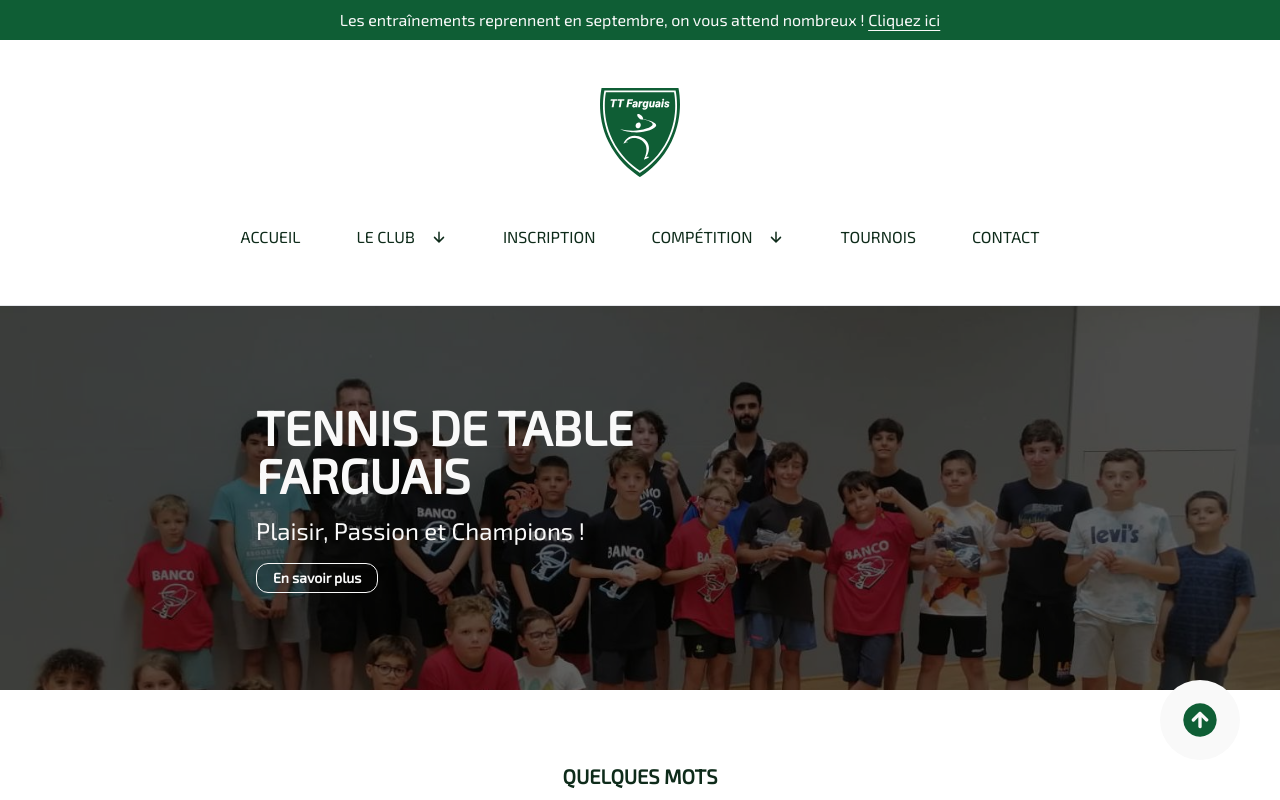
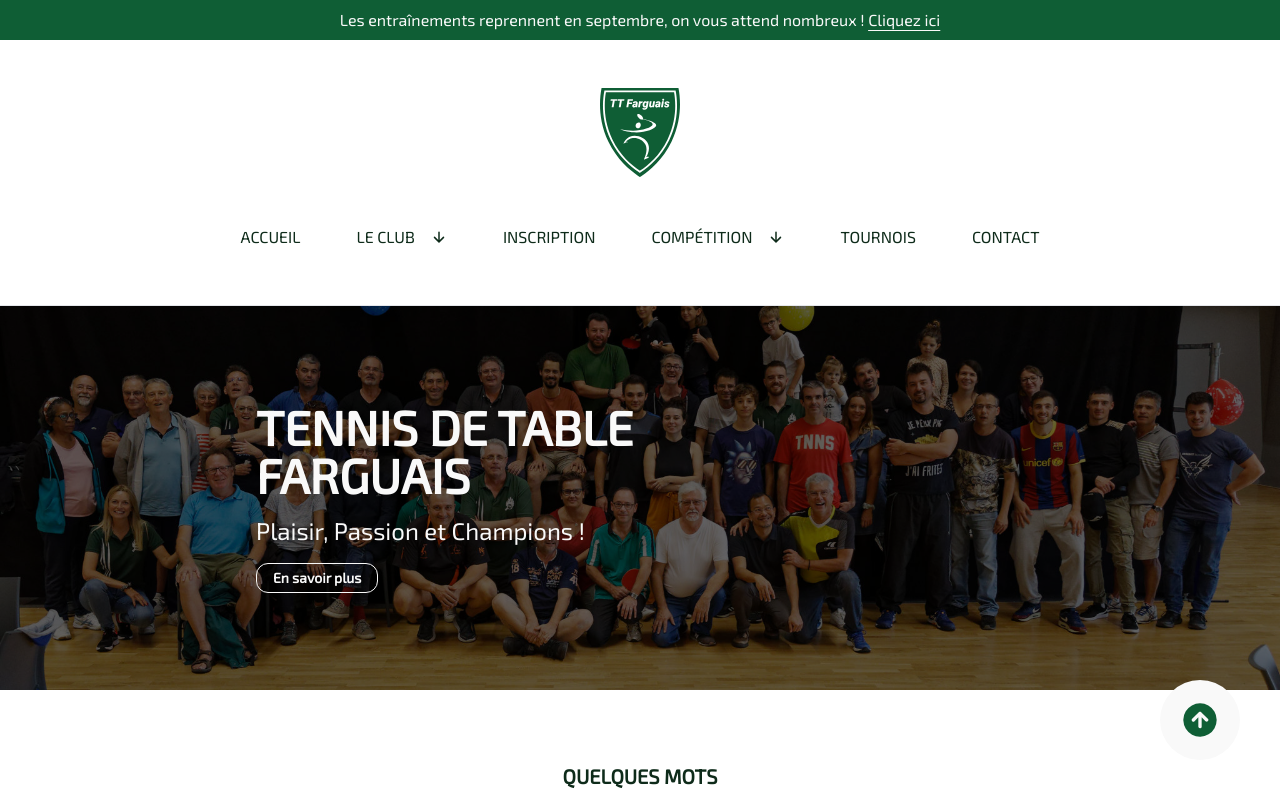
Before and after one commit to ttfarguais/ttfarguais, a Next.js app: page / in a window 1280 px wide. Shown: the top 800 px of the page. Built offline with nearby package versions, Linux system fonts and the light colour scheme.

Commit message:
chore: rdv bureau

```diff
--- a/app/src/components/Main/Articles/Evenements/anniversaire/Birthday.jsx
+++ b/app/src/components/Main/Articles/Evenements/anniversaire/Birthday.jsx
@@ -54,7 +54,7 @@ export default function Birthday() {
           <p>
             En plus des matchs, de nombreuses activités et surprises ont rythmé
             cette journée. Des jeux, des défis et des démonstrations ont apporté
-            une touche de fun supplémentaire à l&lsquo;événement. Petits et
+            une touche de fun supplémentaire à l&lsquo;événement en partie grâce à la présence de Didier MOMMESSIN (numéroté Français). Petits et
             grands ont pu participer, s&lsquo;amuser et partager des moments de
             franche rigolade. L&lsquo;esprit de camaraderie et de bonne humeur
             qui fait la force de notre club était palpable. Cette célébration
--- a/app/src/components/Main/Home/Cover.jsx
+++ b/app/src/components/Main/Home/Cover.jsx
@@ -4,7 +4,7 @@ export default function Cover(){
    <section>
 
 <section className="mb-16">
-      <div className={`relative flex w-full h-56 sm:h-68 md:h-72 lg:h-96  bg-ttfarguais bg-cover items-center px-8 py-6 sm:p-10 md:p-16 md:justify-center`}>
+      <div className={`relative flex w-full h-56 sm:h-68 md:h-72 lg:h-96  bg-ttfarguais bg-cover bg-bottom items-center px-8 py-6 sm:p-10 md:p-16 md:justify-center`}>
         <div aria-hidden="true" className="absolute z-0 inset-0 w-full bg-black opacity-60 h-56 sm:h-68 md:h-72 lg:h-96" ></div>
         <div className="relative text-contrast-1 xl:w-4/6">
         <h1 className="text-3xl md:text-5xl uppercase mb-2 md:mb-4 font-bold flex flex-col">Tennis de table <span>Farguais</span></h1>
--- a/app/src/components/Main/Training/Training.jsx
+++ b/app/src/components/Main/Training/Training.jsx
@@ -45,7 +45,7 @@ export default function Training() {
       </ul>
 
       <p>* Les groupes sont définis en fonction des effectifs dans chaque catégorie</p>
-      <p className="font-bold text-solid">Les entraînements dirigés sont encadrés par un entraineur du Comité de Gironde, éducateur diplômé d’état.</p>
+      <p className="font-bold text-solid">Les entraînements dirigés sont encadrés par un entraineur du Comité de Gironde.</p>
 
     </div>
    </section>
--- a/app/src/components/Main/contact/Contact.jsx
+++ b/app/src/components/Main/contact/Contact.jsx
@@ -210,7 +210,7 @@ export default function Contact() {
         <div className="flex flex-col md:flex-row justify-between gap-8 items-center">
           <div className="flex-col flex gap-2 w-full">
             <label className="text-md md:text-lg" htmlFor="object">
-              Objet : <span className="text-red-600">*</span>
+              Objet :
             </label>
             <input
               type="text"
@@ -218,7 +218,7 @@ export default function Contact() {
               id="object"
               value={formData.object}
               onChange={handleChange}
-              required
+
               className="border-2 px-4 py-2 bg-contrast-2"
               placeholder="Inscription, demande d'informations..."
             />
--- a/app/tournois/page.jsx
+++ b/app/tournois/page.jsx
@@ -26,8 +26,8 @@ export default function TournoisPage() {
     {
       bio: [
         { year: 2012, name: "DUARTE A.J." },
-        { year: 2011, name: "DARRACK L." },
-        { year: 2010, name: "DARRACK L." },
+        { year: 2011, name: "DARRACQ L." },
+        { year: 2010, name: "DARRACQ L." },
         { year: 2009, name: "LEJARD J.C." },
         { year: 2008, name: "GUIGNER Y." },
         { year: 2007, name: "PIRES M." },
@@ -36,7 +36,7 @@ export default function TournoisPage() {
         { year: 2004, name: "GOUIN S." },
         { year: 2003, name: "DEFLANDRE S." },
         { year: 2002, name: "DEFLANDRE S." },
-        { year: 2001, name: "AIMEE S." },
+        { year: 2001, name: "AIMÉE S." },
         { year: 2000, name: "BAILLY T." },
         { year: 1999, name: "DEFLANDRE S." },
         { year: 1998, name: "HAUTIER J.P." },
--- a/tailwind.config.js
+++ b/tailwind.config.js
@@ -8,7 +8,7 @@ module.exports = {
   theme: {
     extend: {
       backgroundImage: {
-        'ttfarguais': 'url("/imgClub/club.jpg")',
+        'ttfarguais': 'url("/imgClub/birthday.jpg")',
         'ttfCreate': 'url("/imgClub/Create.jpg")',
       },
       colors:{
```
